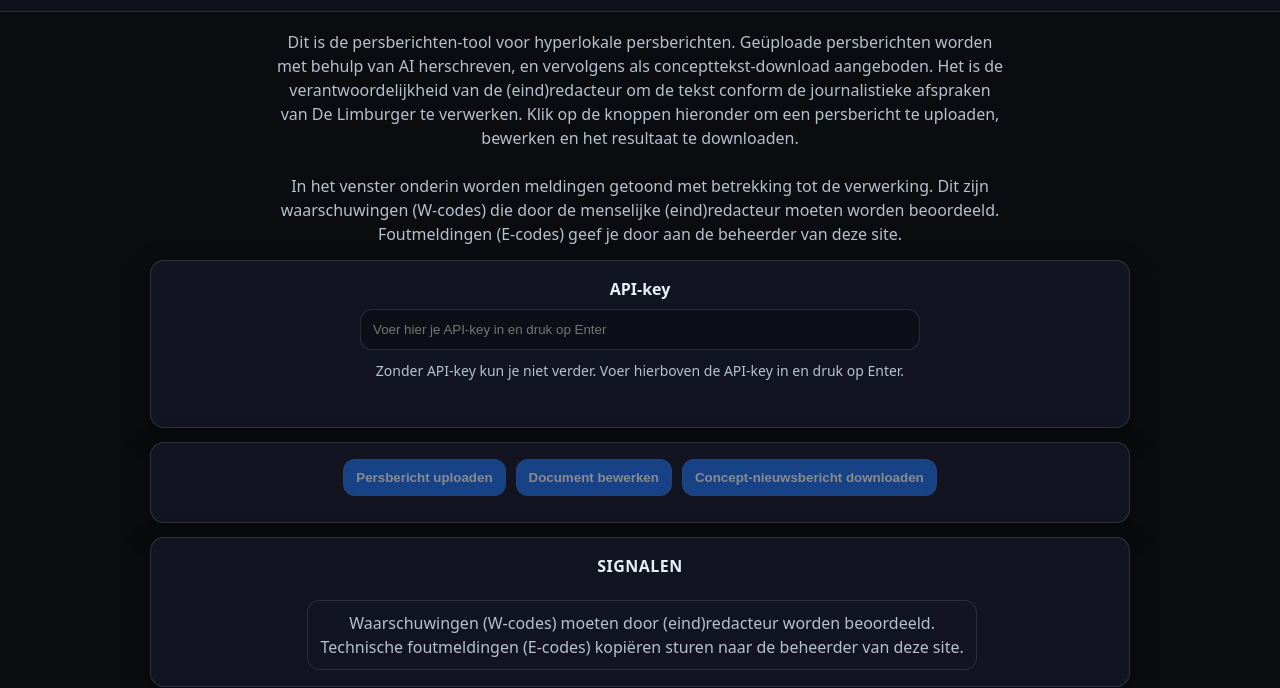
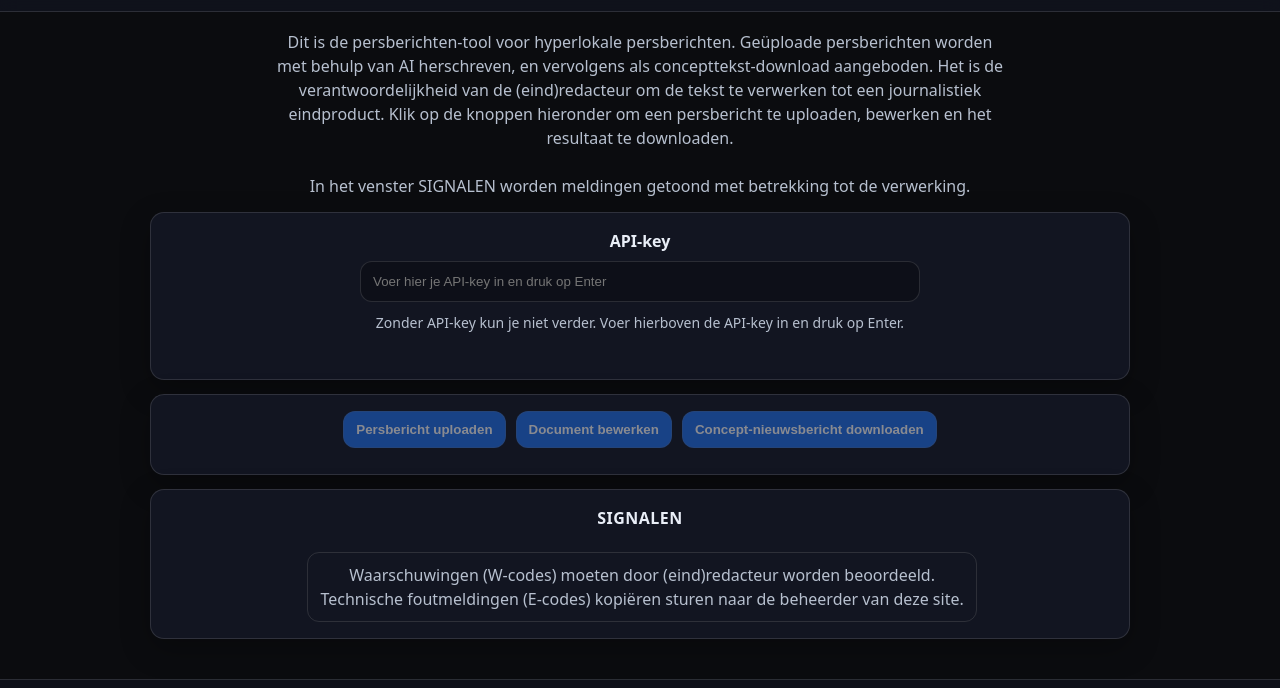
Before and after one commit to torstenfaruhn/via-persberichten-tool, a website: page public/index.html in a window 1280 px wide. Shown: the part 113-801 px from the top of the page. Drawn offline with Linux system fonts and the light colour scheme.

Commit message:
Update index.html

```diff
--- a/public/index.html
+++ b/public/index.html
@@ -33,9 +33,8 @@
     <main id="main" class="container">
       <section class="intro" aria-label="Uitleg">
         <p class="intro__text">
-          Dit is de persberichten-tool voor hyperlokale persberichten. Geüploade persberichten worden met behulp van AI herschreven, en vervolgens als concepttekst-download aangeboden. Het is de verantwoordelijkheid van de (eind)redacteur om de tekst conform de journalistieke afspraken
-          van De Limburger te verwerken. Klik op de knoppen hieronder om een persbericht te uploaden, bewerken en het resultaat te downloaden.<br><br>
-          In het venster onderin worden meldingen getoond met betrekking tot de verwerking. Dit zijn waarschuwingen (W-codes) die door de menselijke (eind)redacteur moeten worden beoordeeld. Foutmeldingen (E-codes) geef je door aan de beheerder van deze site.
+          Dit is de persberichten-tool voor hyperlokale persberichten. Geüploade persberichten worden met behulp van AI herschreven, en vervolgens als concepttekst-download aangeboden. Het is de verantwoordelijkheid van de (eind)redacteur om de tekst te verwerken tot een journalistiek eindproduct. Klik op de knoppen hieronder om een persbericht te uploaden, bewerken en het resultaat te downloaden.<br><br>
+          In het venster SIGNALEN worden meldingen getoond met betrekking tot de verwerking.
         </p>
       </section>
 
```
